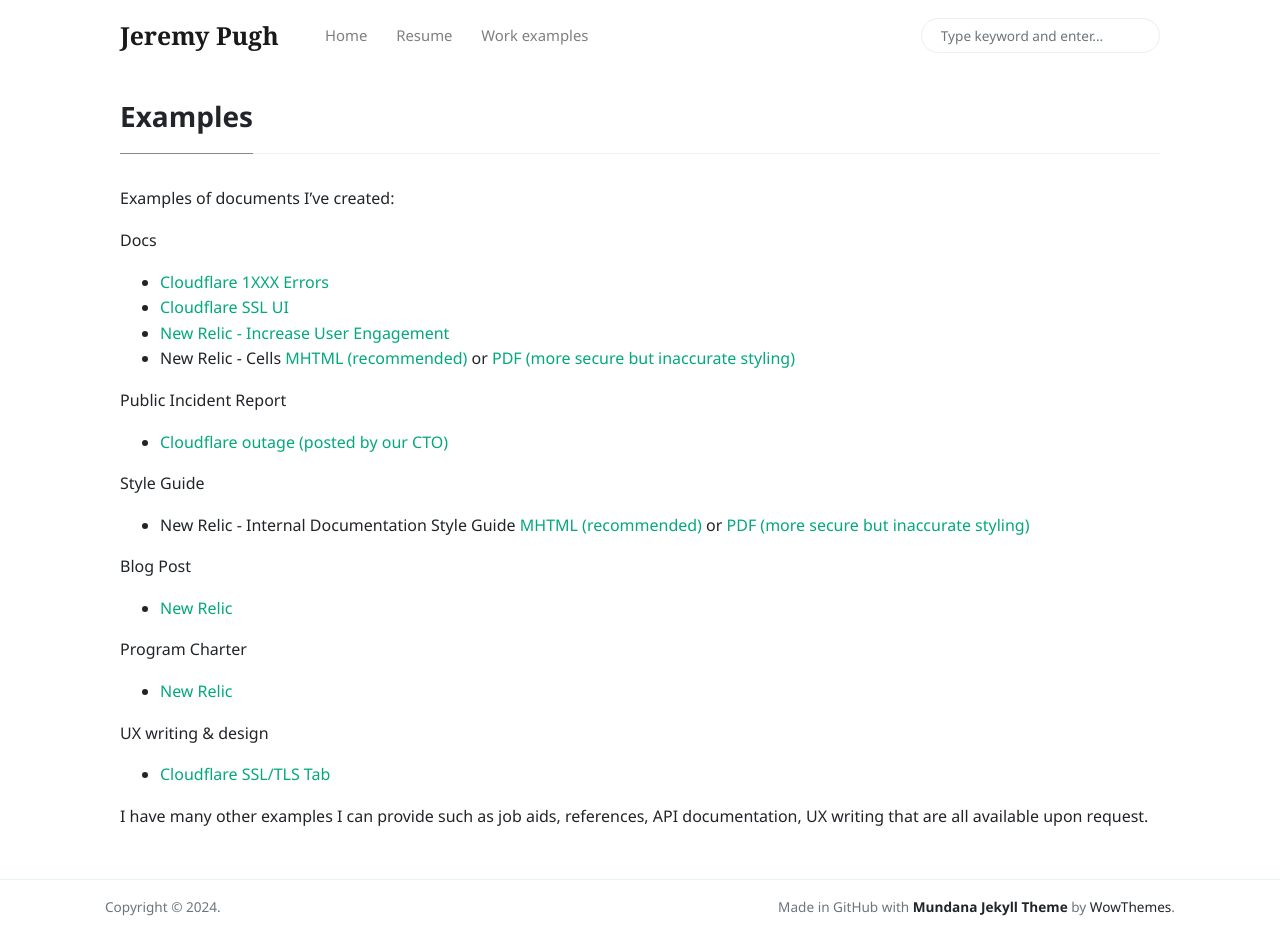
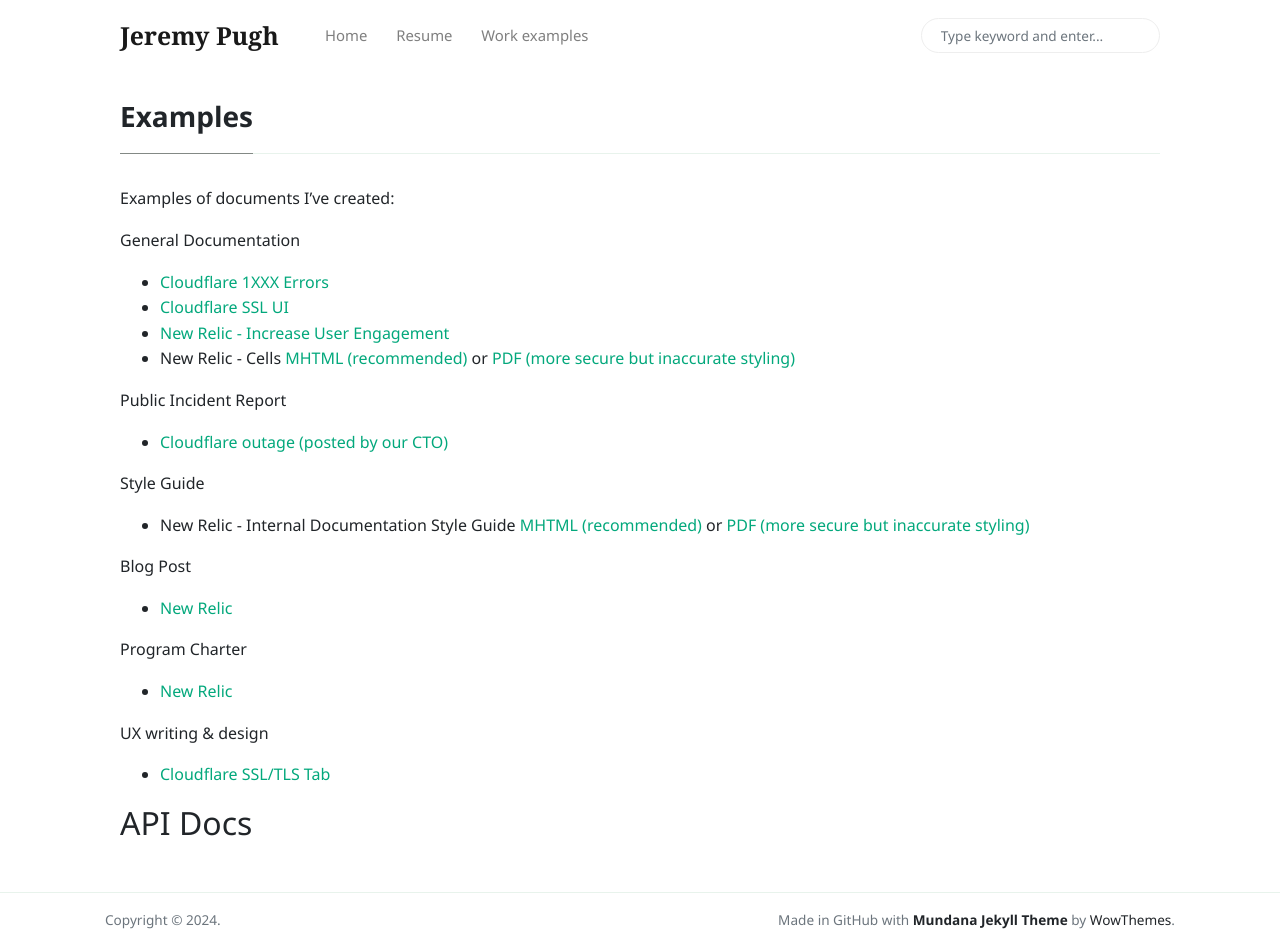
Before and after one commit to stumblefiend/jeremy.pugh, a Jekyll site: the page built from _pages/examples.md, in a window 1280 px wide and 947 px high. Built offline with Jekyll 4.4.1, drawn with Linux system fonts in a browser that asks for light colours; nearby versions of some CDN libraries.

Commit message:
Update examples.md

```diff
--- a/_pages/examples.md
+++ b/_pages/examples.md
@@ -5,7 +5,7 @@
 
 Examples of documents I've created:
 
-Docs
+General Documentation
 - [Cloudflare 1XXX Errors](https://developers.cloudflare.com/support/troubleshooting/cloudflare-errors/troubleshooting-cloudflare-1xxx-errors/)
 - [Cloudflare SSL UI](/assets/images/ssl-ui.png)
 - [New Relic - Increase User Engagement](https://docs.newrelic.com/docs/website-performance-monitoring/increase-user-engagement/)
@@ -26,4 +26,5 @@
 UX writing & design
 - [Cloudflare SSL/TLS Tab](/assets/images/cloudflare-ssl-tab.png)
 
-I have many other examples I can provide such as job aids, references, API documentation, UX writing that are all available upon request.
+API Docs
+-
```
